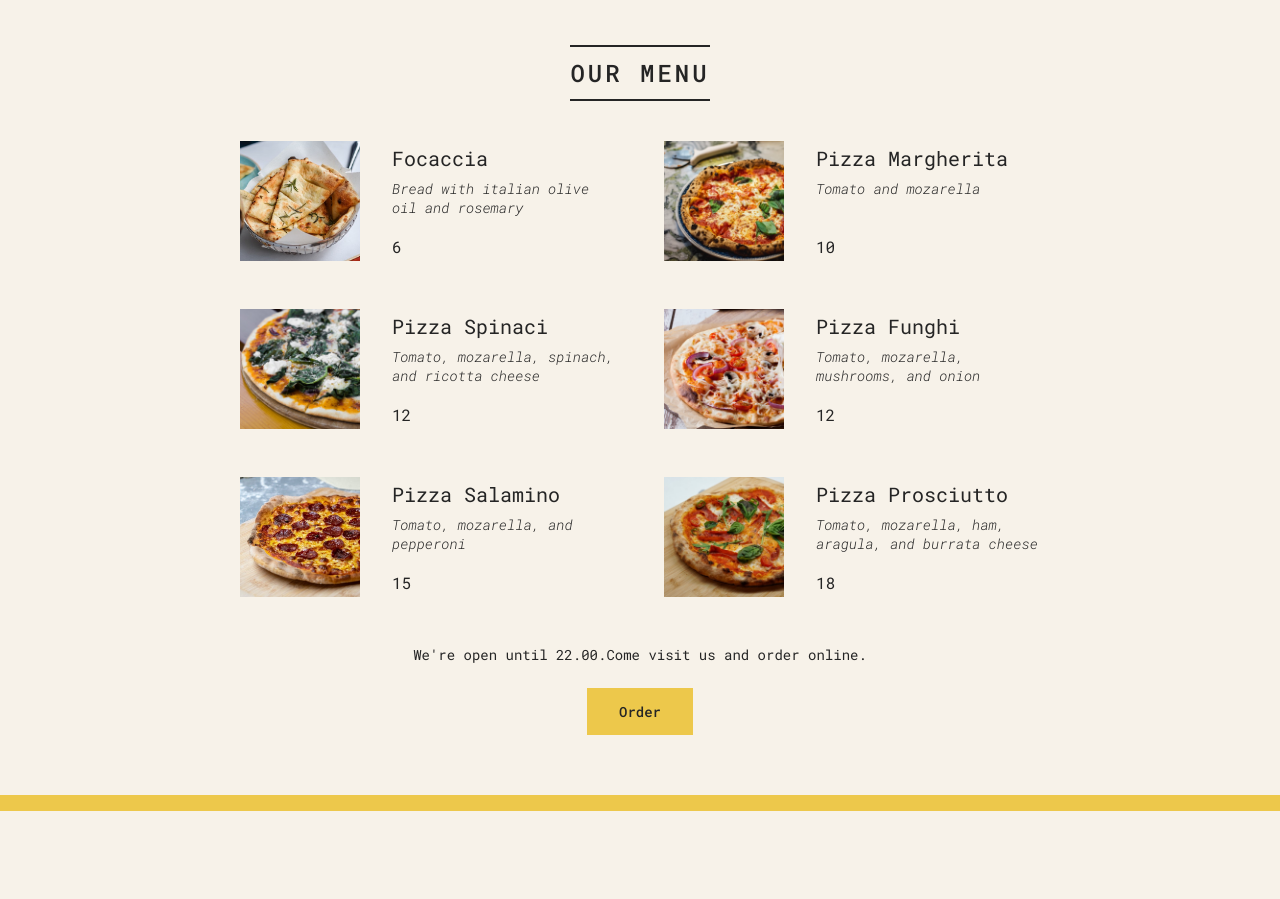
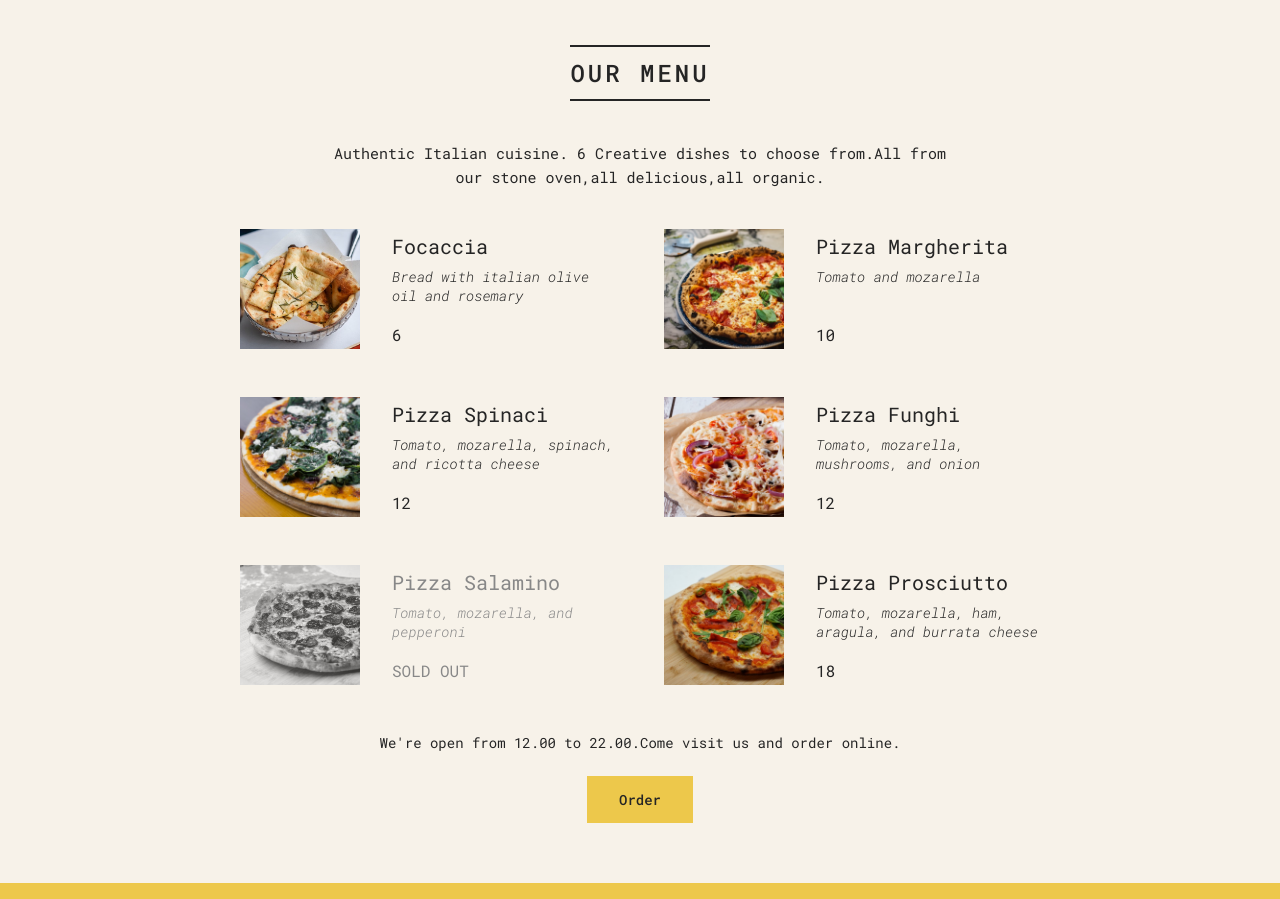
Before and after one commit to LailaSumiyaKhan/pizza-menu, a React app: page / in a window 1280 px wide. Shown: the part 103-1002 px from the top of the page. Before the commit the page ends 914 px from the top, so only its background shows below. Built offline with nearby package versions, Linux system fonts and the light colour scheme.

Commit message:
conditional rendering,destructuring props,react fragment

```diff
--- a/public/index.html
+++ b/public/index.html
@@ -24,7 +24,7 @@
       work correctly both with client-side routing and a non-root public URL.
       Learn how to configure a non-root public URL by running `npm run build`.
     -->
-    <title>React App</title>
+    <title>Fast React Pizza Co.</title>
   </head>
   <body>
     <noscript>You need to enable JavaScript to run this app.</noscript>
--- a/src/index.js
+++ b/src/index.js
@@ -64,14 +64,28 @@ function Header() {
   );
 }
 function Menu() {
+  const pizzas = pizzaData;
+  const numPizza = pizzas.length;
+
   return (
     <main className="menu">
       <h2>Our Menu</h2>
-      <ul className="pizzas">
-        {pizzaData.map((pizza) => (
-          <Pizza pizzaObj={pizza} key={pizza.name} />
-        ))}
-      </ul>
+      {numPizza > 0 ? (
+        <>
+          <p>
+            Authentic Italian cuisine. 6 Creative dishes to choose from.All from
+            our stone oven,all delicious,all organic.
+          </p>
+          <ul className="pizzas">
+            {pizzas.map((pizza) => (
+              <Pizza pizzaObj={pizza} key={pizza.name} />
+            ))}
+          </ul>
+        </>
+      ) : (
+        <p>We're still working on our menu .please come back later :)</p>
+      )}
+
       {/* <Pizza
         name="Pizza Salamino"
         ingredients="Tomato, mozarella, spinach, and ricotta cheese"
@@ -87,33 +101,49 @@ function Menu() {
     </main>
   );
 }
-function Pizza(props) {
+
+function Pizza({ pizzaObj }) {
+  // if (pizzaObj.soldOut) return "soldout";
+
   return (
-    <li className="pizza">
-      <img src={props.pizzaObj.photoName} alt={props.pizzaObj.name} />
+    <li className={`pizza ${pizzaObj.soldOut ? "sold-out" : ""}`}>
+      <img src={pizzaObj.photoName} alt={pizzaObj.name} />
       <div>
-        <h3>{props.pizzaObj.name} </h3>
-        <p>{props.pizzaObj.ingredients} </p>
-        <span>{props.pizzaObj.price}</span>
+        <h3>{pizzaObj.name} </h3>
+        <p>{pizzaObj.ingredients} </p>
+        <span>{pizzaObj.soldOut ? "SOLD OUT" : pizzaObj.price}</span>
       </div>
     </li>
   );
 }
 function Footer() {
   const hour = new Date().getHours();
-  const openHour = 9;
+  const openHour = 12;
   const closeHour = 22;
   const isOpen = hour >= openHour && hour <= closeHour;
   console.log(isOpen);
   return (
     <footer className="footer">
-      {isOpen && (
-        <div className="order">
-          <p>We're open until {closeHour}.00.Come visit us and order online.</p>
-          <button className="btn">Order</button>
-        </div>
+      {isOpen ? (
+        <Order closeHour={closeHour} openHour={openHour} />
+      ) : (
+        <p>
+          We're happy to welcome you between {openHour}.00 to {closeHour}.00{" "}
+        </p>
       )}
     </footer>
+  );
+}
+
+function Order({ closeHour, openHour }) {
+  return (
+    <div className="order">
+      <p>
+        We're open from {openHour}.00 to {closeHour}.00.Come visit us and order
+        online.
+      </p>
+      <button className="btn">Order</button>
+    </div>
   );
 }
 
```
